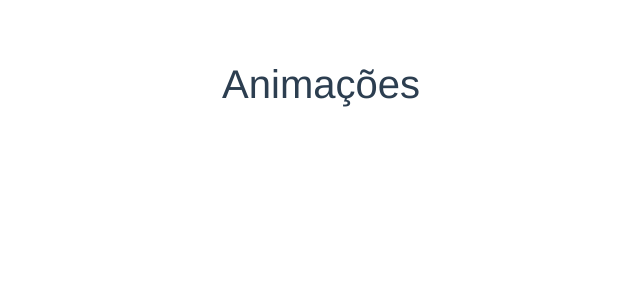
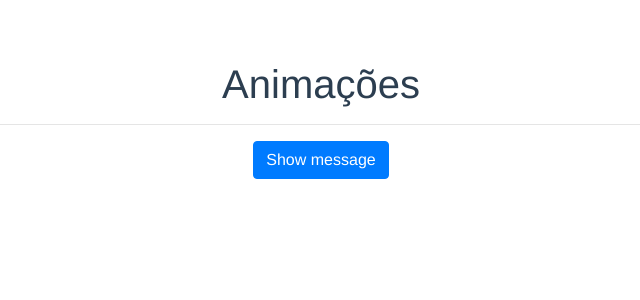
Before and after one commit to rafaeldtx/vuejs_introduction, a Vue app in the folder transitions/: page / in a window 1280 px wide. Shown: the top 300 px of the page, without its empty margins (319-959 px from the left). Built offline with nearby package versions, Linux system fonts and the light colour scheme.

Commit message:
(Transitions) add base button/message

```diff
--- a/transitions/src/App.vue
+++ b/transitions/src/App.vue
@@ -1,13 +1,22 @@
 <template>
 	<div id="app" class="container-fluid">
 		<h1>Animações</h1>
+        <hr>
+        <b-button variant="primary" @click="show = !show" class="mb-3">Show message</b-button>
+        <transition>
+            <b-alert variant="primary" show v-if="show">This is a bootstrap message with toggle animation</b-alert>
+        </transition>
 	</div>
 </template>
 
 <script>
 
 export default {
-
+    data() {
+        return {
+            show: false
+        }
+    }
 }
 </script>
 
```
